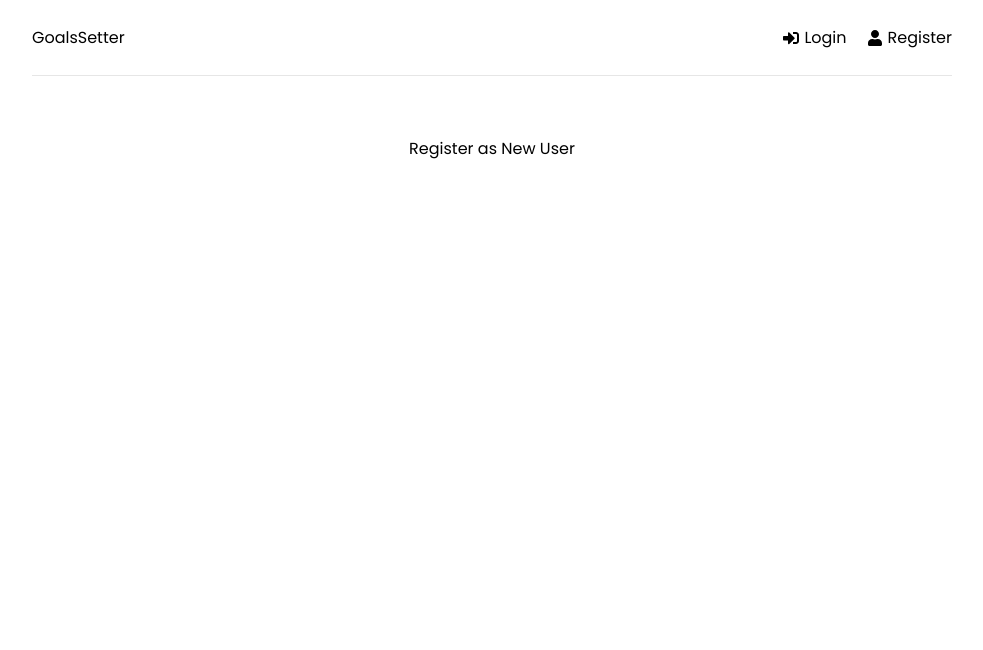
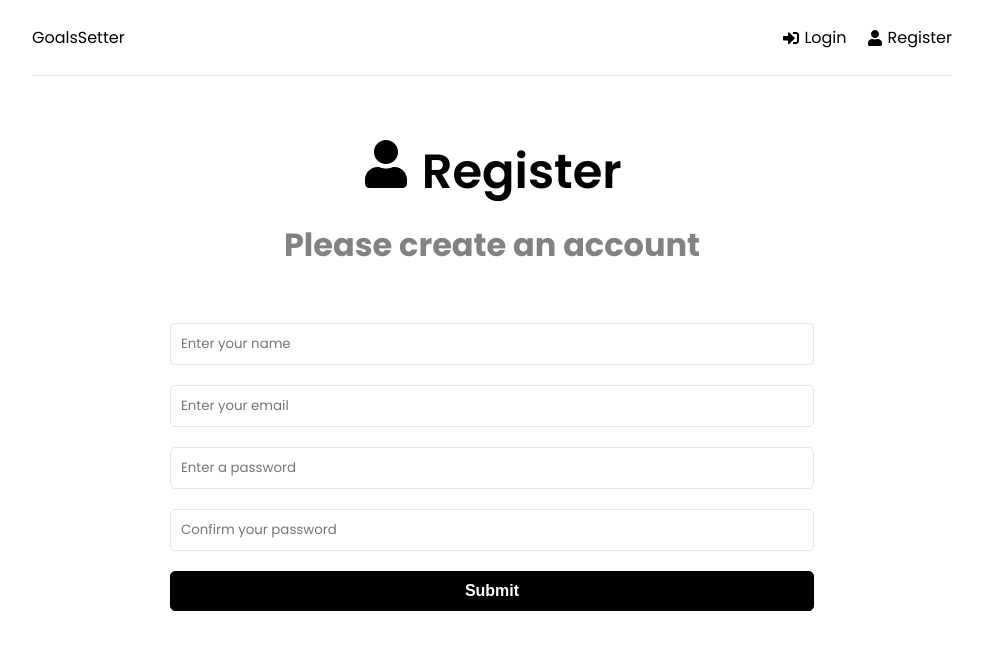
Before and after one commit to Tsukiyomi-Inari/sdg-webapp-2022, a React (Create React App) app in the folder client/: page /register in a window 1280 px wide. Shown: the top 650 px of the page, without its empty margins (148-1131 px from the left). Built offline with nearby package versions, Linux system fonts and the light colour scheme.

Commit message:
Added frontend UI

```diff
--- a/client/src/pages/register.jsx
+++ b/client/src/pages/register.jsx
@@ -1,8 +1,60 @@
 // User registration page
+import {useState, useEffect} from 'react'
+import {FaUser} from 'react-icons/fa'
 
 function Register(){
+    const [formData, setFormData] = useState({
+        name: '',
+        email: '',
+        password: '',
+        password2: '',
+    })
+
+    const onChange = (e) => {
+        setFormData((previousState) => ({
+            ...previousState,
+            [e.target.name]: e.target.value,
+        }))
+    }
+
+    const onSubmit = (e) => {
+        e.preventDefault()
+    }
+
+    const {name, email, password, password2} = formData
+
     return(
-        <div>Register as New User</div>
+        <>
+        <section className="heading">
+            <h1>
+                <FaUser /> Register
+            </h1>
+            <p> Please create an account</p>
+        </section>
+
+        <section className="form">
+            <form onSubmit={onSubmit} >
+                <div className="form-group">
+                <input type="text" className="form-control" id="name" name="name" value={name} placeholder="Enter your name"onChange={onChange}/>
+                </div>
+
+                <div className="form-group">
+                <input type="email" className="form-control" id="email" name="email" value={email} placeholder="Enter your email"onChange={onChange}/>
+                </div>
+
+                <div className="form-group">
+                <input type="password" className="form-control" id="password" name="password" value={password} placeholder="Enter a password"onChange={onChange}/>
+                </div>
+
+                <div className="form-group">
+                <input type="password" className="form-control" id="password2" name="password2" value={password2} placeholder="Confirm your password"onChange={onChange}/>
+                </div>
+                <div className="form-group">
+                    <button type="submit" className='btn btn-block'>Submit</button>
+                </div>
+            </form>
+        </section>
+        </>
     )
 }
 
```
